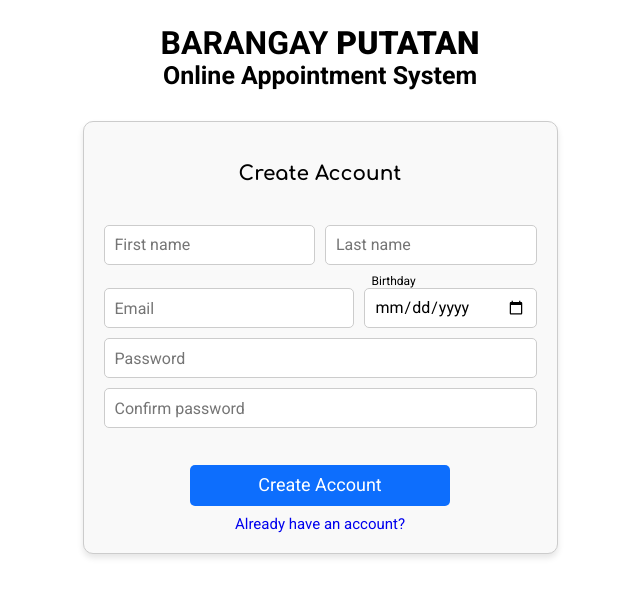
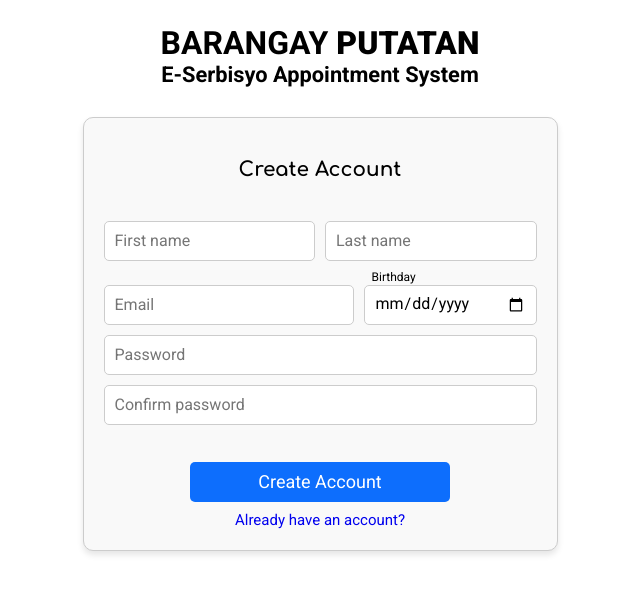
Before and after one commit to jetarciaga/capstone-frontend, a React (Create React App) app: page /signup in a window 1280 px wide. Shown: the top 596 px of the page, without its empty margins (320-960 px from the left). Built offline with nearby package versions, Linux system fonts and the light colour scheme.

Commit message:
Change title for SignUp

```diff
--- a/src/components/Signup.jsx
+++ b/src/components/Signup.jsx
@@ -55,7 +55,7 @@ const Signup = () => {
       <h1>
         Barangay <span style={{ fontWeight: 900 }}>Putatan</span>
       </h1>
-      <h2>Online Appointment System</h2>
+      <h2>E-Serbisyo Appointment System</h2>
       <form onSubmit={handleSubmit} className="signup-form">
         <div className="title">
           <h3>Create Account</h3>
--- a/src/components/Signup.scss
+++ b/src/components/Signup.scss
@@ -15,7 +15,7 @@
   }
 
   h2 {
-    font-size: 2.5em;
+    font-size: 2.18em;
     margin: 0;
   }
 }
```
